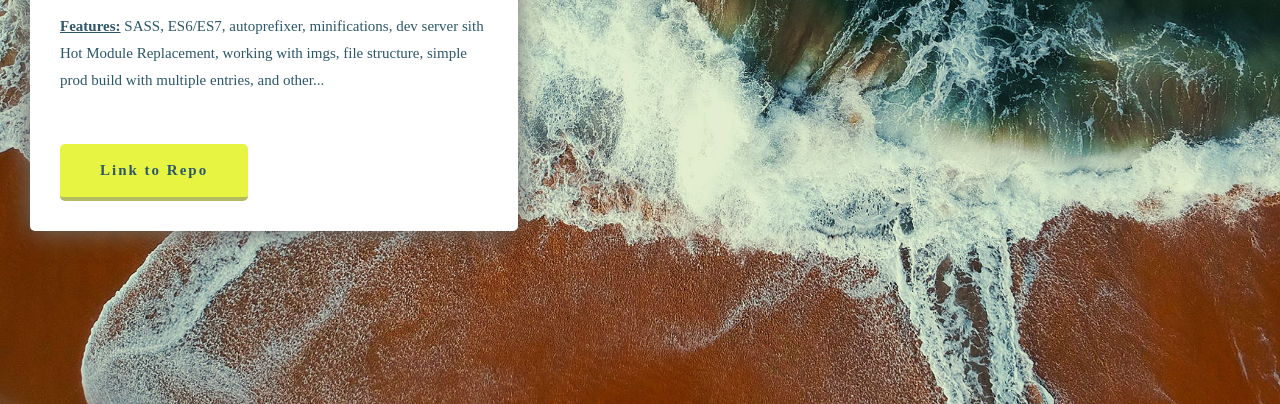
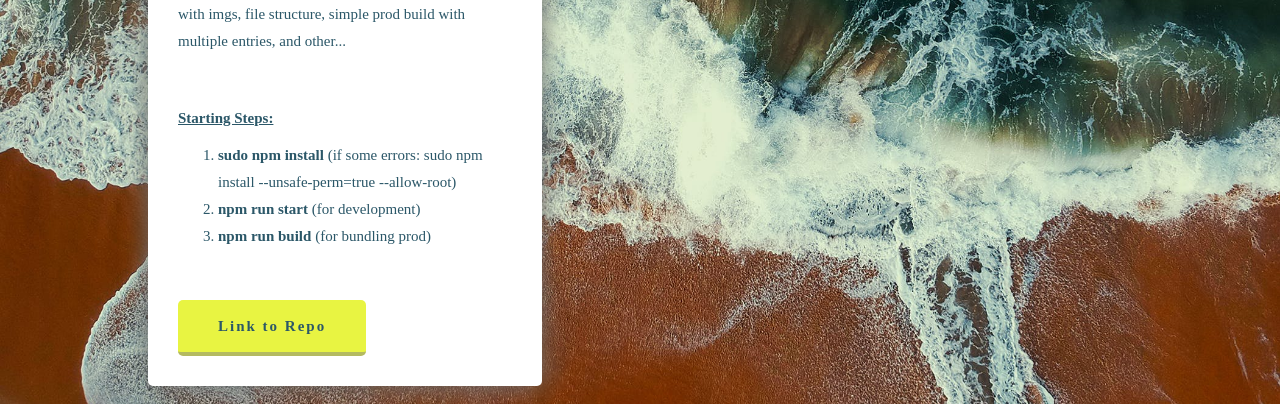
Before and after one commit to stcrypto/WebPackStarter, a website built with webpack: page index.html in a window 1280 px wide. Shown: the part 396-800 px from the top of the page. Built offline with nearby package versions, Linux system fonts and the light colour scheme; a web font is replaced by a local one.

Commit message:
starting steps added

```diff
--- a/index.html
+++ b/index.html
@@ -38,6 +38,14 @@
           <span>Features:</span>
           SASS, ES6/ES7, autoprefixer, minifications, dev server sith Hot Module Replacement, working with imgs, file structure, simple prod build with multiple entries, and other...
         </div>
+        <div class="text__el">
+          <span>Starting Steps:</span>
+          <ol>
+            <li> <b>sudo npm install</b> (if some errors: sudo npm install --unsafe-perm=true --allow-root)</li>
+            <li>  <b>npm run start</b> (for development)</li>
+            <li> <b>npm run build</b> (for bundling prod)</li>
+          </ol>
+        </div>
         <a href="https://github.com/neokkers/WebPackStarter" target='_blank' class="main-btn__el">Link to Repo</a>
       </div>
     </div>
--- a/src/_containers/indexpage/_indexpage-containers.sass
+++ b/src/_containers/indexpage/_indexpage-containers.sass
@@ -1,6 +1,6 @@
 .index-body
   .content-wrapper__cn
-    width: 1260px
+    width: 80%
     height: 100%
     margin: 0 auto
     padding: 0 20px
@@ -16,4 +16,4 @@
       align-items: center
     .info-block__md
       width: 40%
-      margin-top: 40px
+      margin-top: 80px
--- a/src/_modules/InfoBlock/InfoBlock.sass
+++ b/src/_modules/InfoBlock/InfoBlock.sass
@@ -12,6 +12,8 @@
     letter-spacing: 1px
     margin-bottom: 25px
   .text__el
+    ol
+      margin-top: 10px
     span
       font-weight: 800
       text-decoration: underline
```
